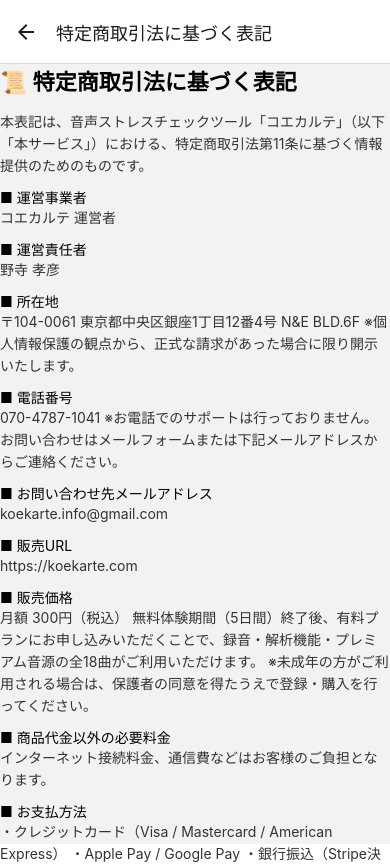
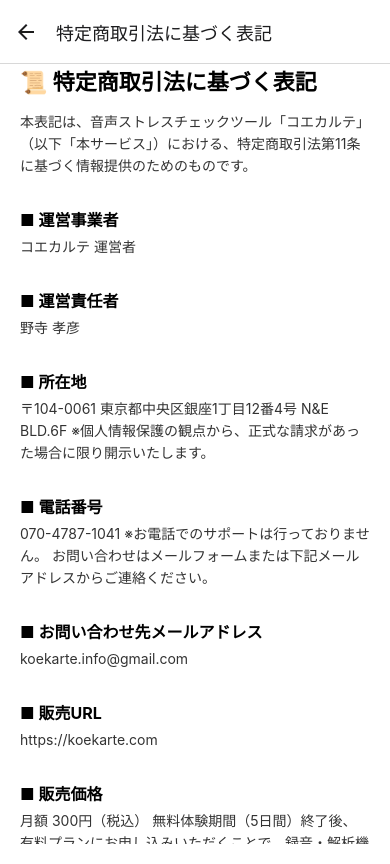
Before and after one commit to mojitap/koekarte-app-mobile, a React Native app: screen /Legal in a window 390 px wide. Shown: the top 864 px of the page. Built offline with nearby package versions, Linux system fonts and the light colour scheme; no server answers.

Commit message:
Update LegalScreen.js

```diff
--- a/screens/LegalScreen.js
+++ b/screens/LegalScreen.js
@@ -4,19 +4,19 @@
   ScrollView,
   SafeAreaView,
   Button,
+  StyleSheet,
   Text,
-  StyleSheet,
   Platform,
-  StatusBar
+  StatusBar,
 } from 'react-native';
 import { useNavigation } from '@react-navigation/native';
 
-export default function TermsScreen() {
+export default function LegalScreen() {
   const navigation = useNavigation();
 
   return (
-    <SafeAreaView>
-      <ScrollView>
+    <SafeAreaView style={styles.safeArea}>
+      <ScrollView contentContainerStyle={styles.container}>
         <Text style={styles.heading}>📜 特定商取引法に基づく表記</Text>
 
         <Text style={styles.paragraph}>本表記は、音声ストレスチェックツール「コエカルテ」（以下「本サービス」）における、特定商取引法第11条に基づく情報提供のためのものです。</Text>
@@ -87,7 +87,7 @@
         <Text style={styles.paragraph}>最終更新日：2025年5月15日</Text>
 
         <View style={{ marginTop: 30, alignItems: 'center' }}>
-          <Button title="🏠 マイページに戻る" onPress={() => navigation.navigate("Home")} />
+          <Button title="🏠 マイページに戻る" onPress={() => navigation.navigate('Home')} />
         </View>
       </ScrollView>
     </SafeAreaView>
@@ -98,16 +98,22 @@
   safeArea: {
     flex: 1,
     backgroundColor: '#fff',
-    paddingTop: Platform.OS === 'android' ? (StatusBar.currentHeight || 0) : 0,
+    paddingTop: Platform.OS === 'android' ? StatusBar.currentHeight : 0,
   },
   container: {
-    padding: 20,
+    paddingHorizontal: 20,
     paddingBottom: 40,
   },
   heading: {
     fontSize: 22,
     fontWeight: 'bold',
     marginBottom: 15,
+  },
+  subheading: {
+    fontSize: 16,
+    fontWeight: 'bold',
+    marginTop: 20,
+    marginBottom: 5,
   },
   paragraph: {
     fontSize: 14,
```
Lines whose indentation alone changed are shown as unchanged.
